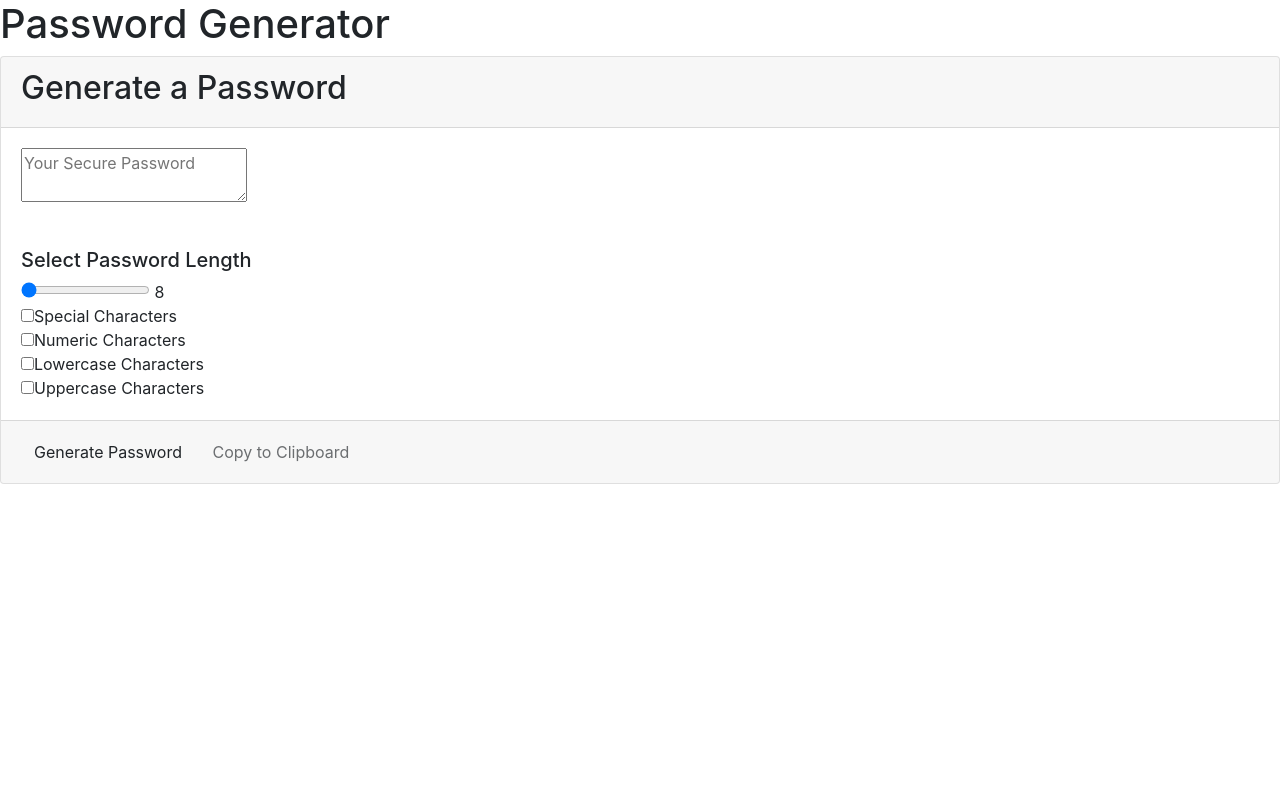
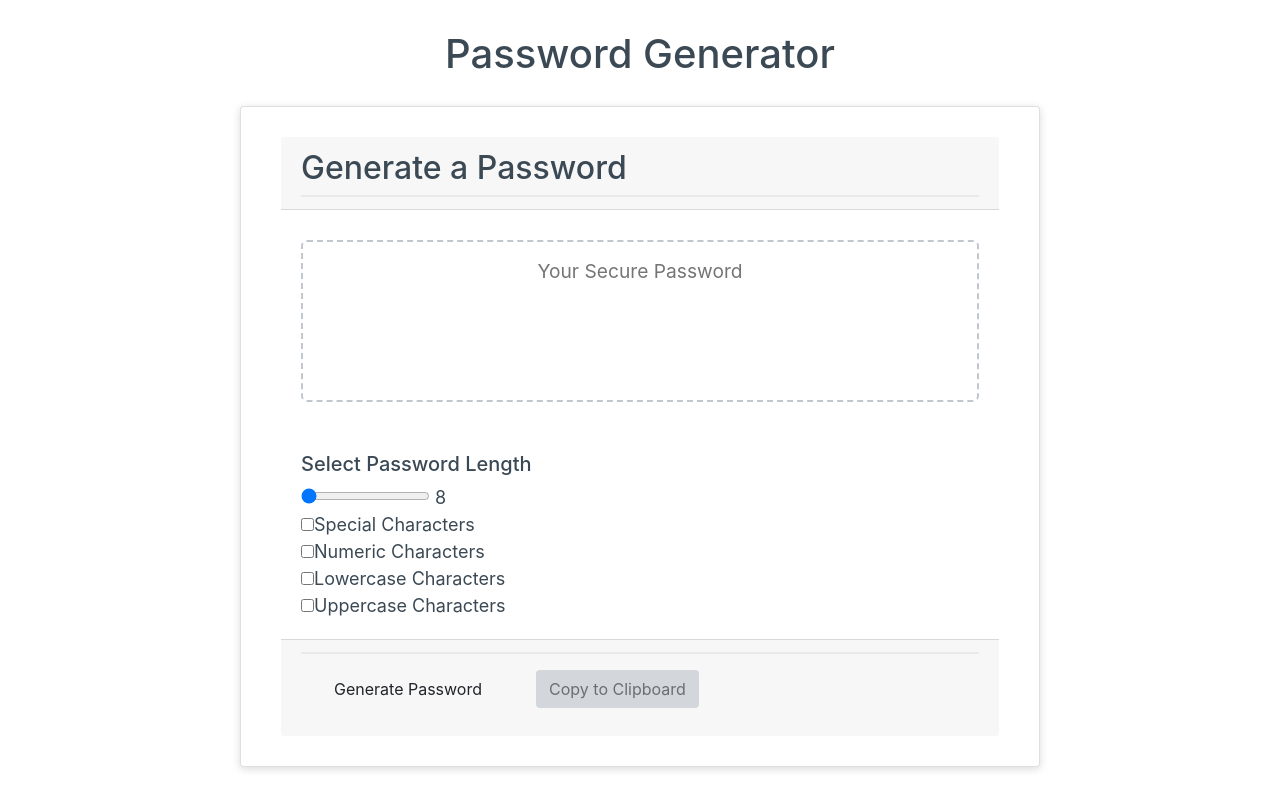
Before and after one commit to codelyss/Password_Generator_hw, a plain HTML site: page index.html in a window 1280 px wide. Drawn offline with nearby package versions, Linux system fonts and the light colour scheme; files that its build step writes are made by us from their sources.

Commit message:
Updated CSS file

```diff
--- a/assets/style.css
+++ b/assets/style.css
@@ -0,0 +1,133 @@
+*,
+*::before,
+*::after {
+  box-sizing: border-box;
+}
+
+html,
+body,
+.wrapper {
+  height: 100%;
+  margin: 0;
+  padding: 0;
+}
+
+body {
+  font-family: sans-serif;
+  background-color: #f9fbfd;
+}
+
+.wrapper {
+  padding-top: 30px;
+  padding-left: 20px;
+  padding-right: 20px;
+}
+
+header {
+  text-align: center;
+  padding: 20px;
+  padding-top: 0px;
+  color: hsl(206, 17%, 28%);
+}
+
+.card {
+  background-color: hsl(0, 0%, 100%);
+  border-radius: 5px;
+  border-width: 1px;
+  box-shadow: rgba(0, 0, 0, 0.15) 0px 2px 8px 0px;
+  color: hsl(206, 17%, 28%);
+  font-size: 18px;
+  margin: 0 auto;
+  max-width: 800px;
+  padding: 30px 40px;
+}
+
+.card-header::after {
+  content: " ";
+  display: block;
+  width: 100%;
+  background: #e7e9eb;
+  height: 2px;
+}
+
+.card-body {
+  min-height: 100px;
+}
+
+.card-footer::before {
+  content: " ";
+  display: block;
+  width: 100%;
+  background: #e7e9eb;
+  height: 2px;
+}
+
+.card-footer::after {
+  content: " ";
+  display: block;
+  clear: both;
+}
+
+.btn {
+  border: none;
+  background-color: hsl(360, 91%, 36%);
+  border-radius: 25px;
+  box-shadow: rgba(0, 0, 0, 0.1) 0px 1px 6px 0px rgba(0, 0, 0, 0.2) 0px 1px 1px
+    0px;
+  color: hsl(0, 0%, 100%);
+  display: inline-block;
+  font-size: 22px;
+  line-height: 22px;
+  margin: 16px 16px 16px 20px;
+  padding: 14px 34px;
+  text-align: center;
+  cursor: pointer;
+}
+
+button[disabled] {
+  cursor: default;
+  background: #c0c7cf;
+}
+
+.float-right {
+  float: right;
+}
+
+#password {
+  -webkit-appearance: none;
+  -moz-appearance: none;
+  appearance: none;
+  border: none;
+  display: block;
+  width: 100%;
+  padding-top: 15px;
+  padding-left: 15px;
+  padding-right: 15px;
+  padding-bottom: 85px;
+  font-size: 1.2rem;
+  text-align: center;
+  margin-top: 10px;
+  margin-bottom: 10px;
+  border: 2px dashed #c0c7cf;
+  border-radius: 6px;
+  resize: none;
+  overflow: hidden;
+}
+
+@media (max-width: 690px) {
+  .btn {
+    font-size: 1rem;
+    margin: 16px 0px 0px 0px;
+    padding: 10px 15px;
+  }
+
+  #password {
+    font-size: 1rem;
+  }
+}
+
+@media (max-width: 500px) {
+  .btn {
+    font-size: 0.8rem;
+  }
+}
--- a/index.html
+++ b/index.html
@@ -6,8 +6,9 @@
     <meta name="viewport" content="width=device-width, initial-scale=1.0">
     <meta http-equiv="X-UA-Compatible" content="ie=edge">
     <title>Password Generator</title>
-    <link rel="stylesheet" href="style.css" />
+    <link rel="stylesheet" href="assets/style.css" />
     <link rel="stylesheet" href="https://stackpath.bootstrapcdn.com/bootstrap/4.4.1/css/bootstrap.min.css" />
+
 </head>
 
 <body>
```
